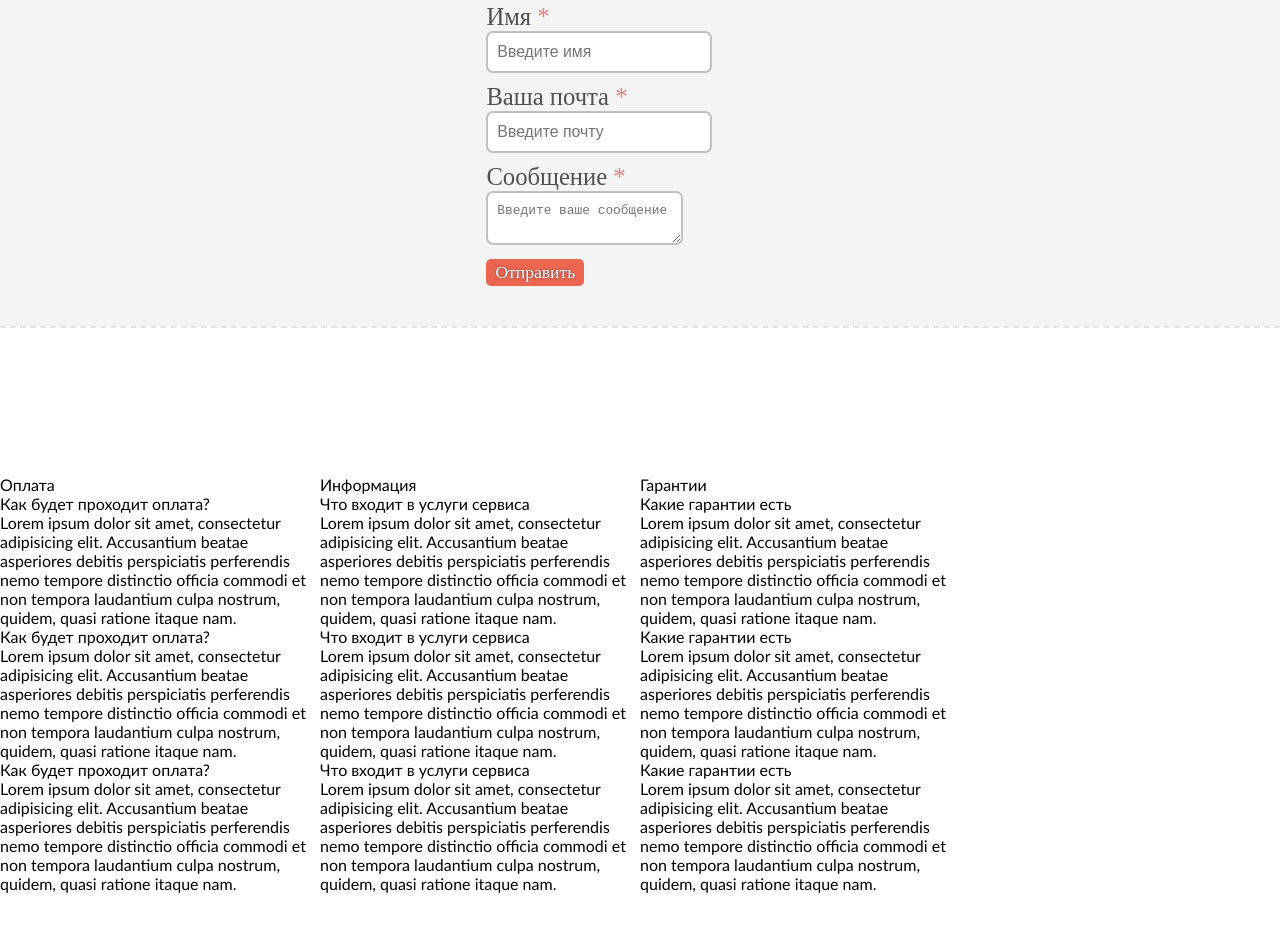
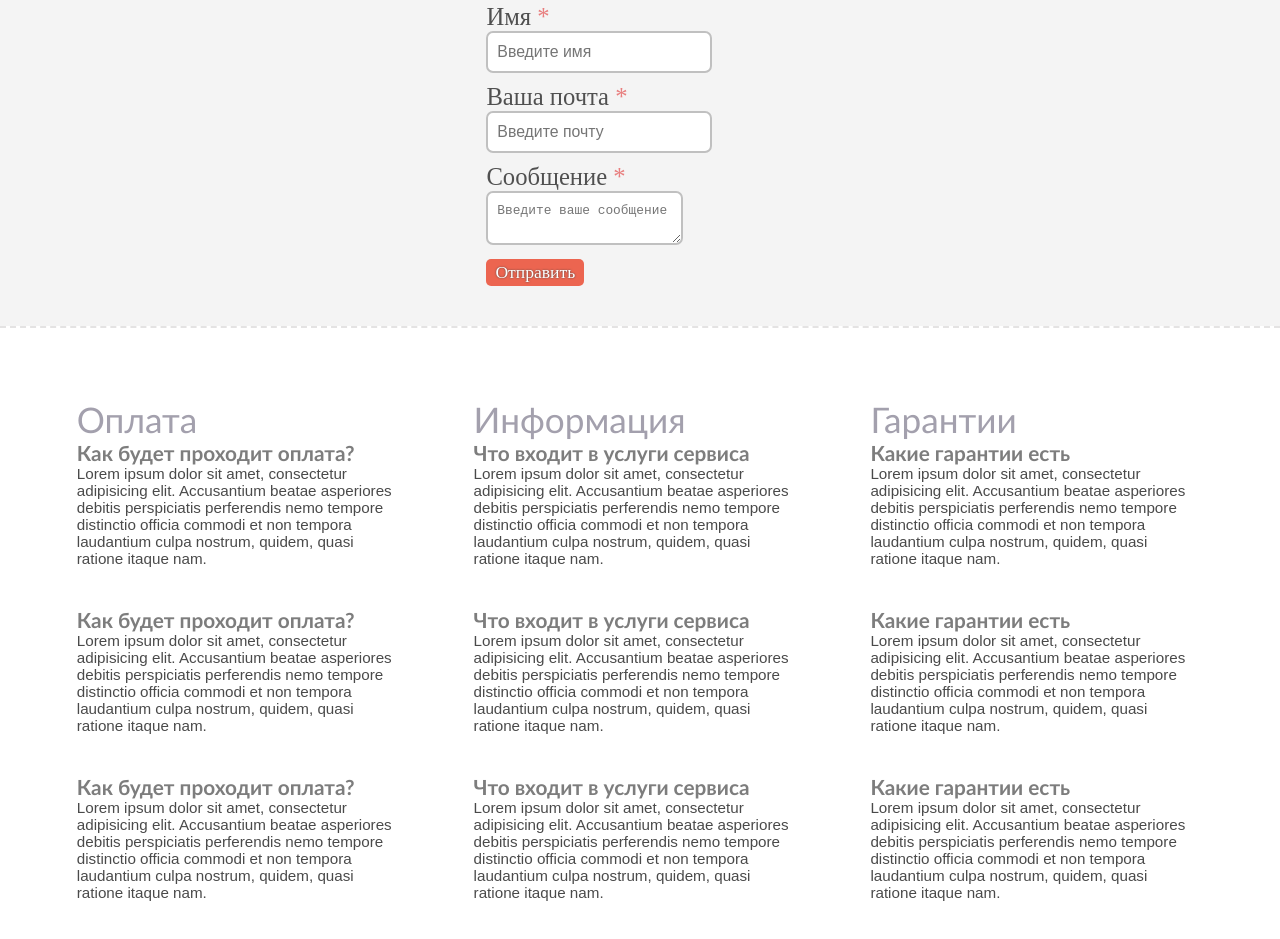
Before and after one commit to Zakharov-A/My-projects, a plain HTML site: page index.html in a window 1280 px wide. Shown: the part 2973-3912 px from the top of the page. Drawn offline with nearby package versions, Linux system fonts and the light colour scheme; a web font is replaced by a local one.

Commit message:
'MyProj-19-09'

```diff
--- a/css/main.css
+++ b/css/main.css
@@ -315,6 +315,45 @@ h1, h2, h3, h4, h5 {
 
 #faq div {
   width: 25%;
-  margin-top: 6%;
+  margin-left: 6%;
   float: left;
 }
+
+
+
+#faq .title {
+  font-weight: lighter;
+  color: #a3a0ad;
+  margin-bottom: 20px;
+  font-size: 2.2em;
+}
+
+@media (min-width: 801px) {
+  #faq div {
+    width: 25%;
+    margin-left: 6%;
+    float: left;
+  }
+}
+
+@media (max-width: 800px) {
+  #faq div {
+    width: 80%;
+    margin-left: 10%;
+    float: left;
+  }
+}
+
+#faq .heading {
+  color: #7d7d7d;
+  font-size: 1.3em;
+  font-weight: bold;
+}
+
+#faq p {
+  font-family: Arimo, Helvetica, sans-serif;
+  -webkit-font-smoothing: antialiased;
+  color: #4a4a4a;
+  font-size: 0.95em;
+  margin-bottom: 40px;
+}
```
Also changed, not shown: css/lesson.txt.
